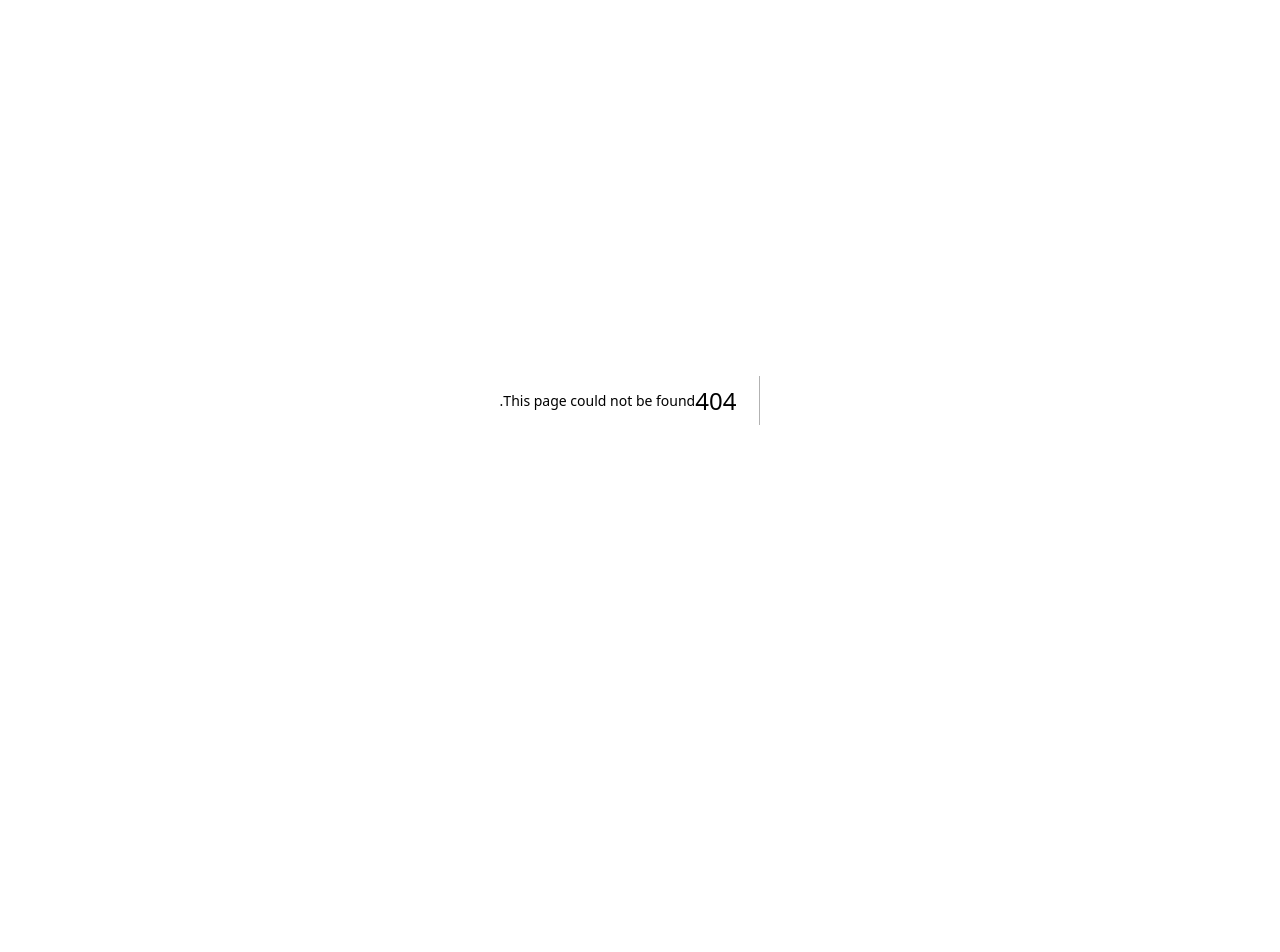
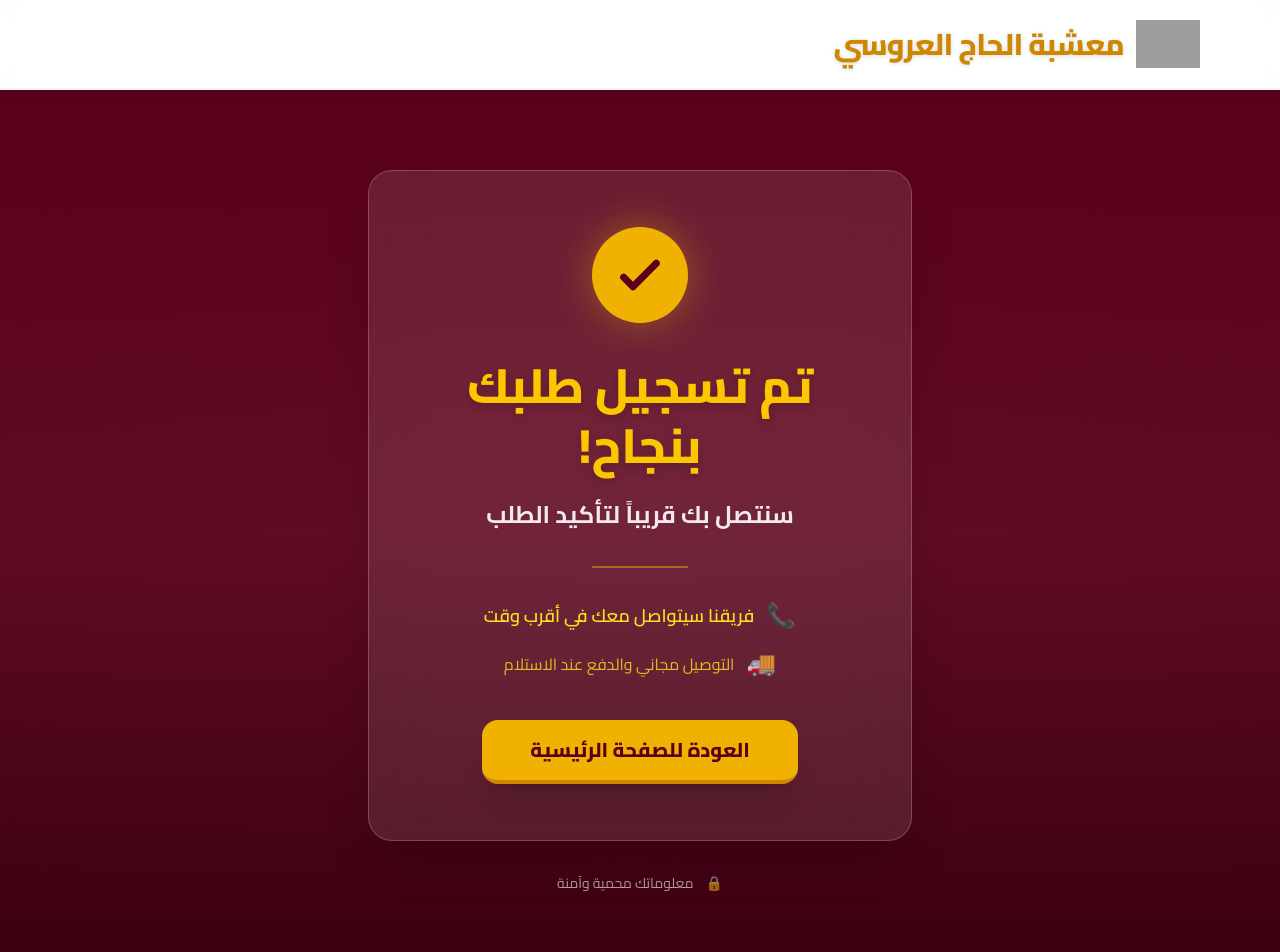
Before and after one commit to sfaraji385-gif/maachaba-landing-page-tiktok-prostat-, a Next.js app: page /thank-you in a window 1280 px wide. Before the commit this address had no page. Shown: the top 952 px of the page. Before the commit the page ends 800 px from the top, so only its background shows below. Built offline with nearby package versions, Linux system fonts and the light colour scheme; grey boxes are pictures that could not be loaded.

Commit message:
Add thank-you page and redirect after form submission

```diff
--- a/src/app/page.tsx
+++ b/src/app/page.tsx
@@ -1,16 +1,17 @@
 "use client";
 
 import Image from "next/image";
+import { useRouter } from "next/navigation";
 import { useState, useEffect, FormEvent } from "react";
 
 export default function Home() {
+  const router = useRouter();
   const [formData, setFormData] = useState({
     name: "",
     phone: "",
     city: "",
   });
   const [isSubmitting, setIsSubmitting] = useState(false);
-  const [showSuccess, setShowSuccess] = useState(false);
   const [showFloatingCTA, setShowFloatingCTA] = useState(false);
 
   useEffect(() => {
@@ -30,29 +31,21 @@ export default function Home() {
     document.getElementById("order-form")?.scrollIntoView({ behavior: "smooth" });
   };
 
-  const handleSubmit = async (e: FormEvent) => {
+  const handleSubmit = (e: FormEvent) => {
     e.preventDefault();
     setIsSubmitting(true);
 
-    try {
+    // Fire the request to Google Sheets (no need to wait)
+    fetch(
+      `https://script.google.com/macros/s/AKfycbw4r6M8JwNrIp1HtvPlanU6Hzb4p5R66GH-_PuuqCeuJsOS8pfQJWRNVIGoiDc98I_etA/exec?name=${encodeURIComponent(formData.name)}&phone=${encodeURIComponent(formData.phone)}&city=${encodeURIComponent(formData.city)}`,
+      {
+        method: "POST",
+        mode: "no-cors"
+      }
+    ).catch((error) => console.error("Error submitting form", error));
 
-
-      await fetch(
-        `https://script.google.com/macros/s/AKfycbw4r6M8JwNrIp1HtvPlanU6Hzb4p5R66GH-_PuuqCeuJsOS8pfQJWRNVIGoiDc98I_etA/exec?name=${formData.name}&phone=${formData.phone}&city=${formData.city}`,
-        {
-          method: "POST",
-          mode: "no-cors"
-        }
-      );
-
-      setShowSuccess(true);
-      setFormData({ name: "", phone: "", city: "" });
-    } catch (error) {
-      console.error("Error submitting form", error);
-      setShowSuccess(true);
-    } finally {
-      setIsSubmitting(false);
-    }
+    // Redirect immediately
+    window.location.href = "/thank-you";
   };
 
   return (
@@ -232,28 +225,6 @@ export default function Home() {
               </button>
             </form>
 
-            {/* Success Message */}
-            {showSuccess && (
-              <div className="mt-8 animate-fade-in-up">
-                <div className="bg-[#5a001a]/80 backdrop-blur-md border-2 border-yellow-500 rounded-2xl p-6 md:p-8 text-center shadow-2xl">
-                  <div className="w-16 h-16 mx-auto mb-4 bg-yellow-500 rounded-full flex items-center justify-center shadow-lg">
-                    <svg className="w-9 h-9 text-[#5a001a]" fill="none" stroke="currentColor" viewBox="0 0 24 24">
-                      <path strokeLinecap="round" strokeLinejoin="round" strokeWidth={3} d="M5 13l4 4L19 7" />
-                    </svg>
-                  </div>
-                  <h3 className="text-2xl md:text-3xl font-black text-yellow-400 mb-3 drop-shadow-md">
-                    تم تسجيل طلبك بنجاح!
-                  </h3>
-                  <p className="text-white text-lg md:text-xl font-bold opacity-90 leading-relaxed">
-                    سنتصل بك قريباً لتأكيد الطلب
-                  </p>
-                  <div className="mt-4 flex items-center justify-center gap-2 text-yellow-300 text-sm font-semibold">
-                    <span className="text-lg">📞</span>
-                    <span>فريقنا سيتواصل معك في أقرب وقت</span>
-                  </div>
-                </div>
-              </div>
-            )}
           </div>
         </section>
       </main>
--- /dev/null
+++ b/src/app/thank-you/page.tsx
@@ -0,0 +1,92 @@
+"use client";
+
+import Image from "next/image";
+import Link from "next/link";
+
+export default function ThankYou() {
+  return (
+    <div className="flex flex-col min-h-screen bg-gray-50 text-gray-900 overflow-x-hidden">
+      {/* Header */}
+      <header className="sticky top-0 z-50 bg-white/85 backdrop-blur-md border-b-2 shadow-sm border-gray-100 py-3 transition-all duration-300">
+        <div className="max-w-6xl mx-auto px-4 flex items-center justify-between">
+          <div className="flex items-center gap-3">
+            <Image src="/logo.png" alt="شعار معشبة الحاج العروسي" width={60} height={60} className="w-12 h-12 md:w-16 md:h-16 object-contain" />
+            <h1 className="text-xl md:text-3xl font-black text-yellow-600 drop-shadow-sm tracking-tight">
+              معشبة الحاج العروسي
+            </h1>
+          </div>
+        </div>
+      </header>
+
+      {/* Thank You Content */}
+      <main className="flex-grow flex flex-col items-center justify-center relative" dir="rtl">
+        {/* Background */}
+        <div
+          className="absolute inset-0 z-0 opacity-20 bg-cover bg-center bg-fixed"
+          style={{ backgroundImage: "url('/backrond.png')" }}
+        />
+        <div className="absolute inset-0 z-0 bg-gradient-to-b from-[#5a001a] via-[#5a001a]/95 to-[#3a0010]" />
+
+        <div className="relative z-10 w-full max-w-xl mx-auto px-4 py-20 flex flex-col items-center">
+          {/* Success Card */}
+          <div className="w-full bg-white/10 backdrop-blur-xl p-10 md:p-14 rounded-3xl shadow-2xl border border-white/20 text-center animate-fade-in-up">
+            {/* Animated Checkmark */}
+            <div className="w-24 h-24 mx-auto mb-8 bg-yellow-500 rounded-full flex items-center justify-center shadow-[0_0_40px_rgba(234,179,8,0.4)] animate-[bounceIn_0.6s_ease-out]">
+              <svg className="w-14 h-14 text-[#5a001a]" fill="none" stroke="currentColor" viewBox="0 0 24 24">
+                <path strokeLinecap="round" strokeLinejoin="round" strokeWidth={3} d="M5 13l4 4L19 7" />
+              </svg>
+            </div>
+
+            {/* Title */}
+            <h2 className="text-3xl md:text-5xl font-black text-yellow-400 mb-5 drop-shadow-lg leading-tight">
+              تم تسجيل طلبك بنجاح!
+            </h2>
+
+            {/* Subtitle */}
+            <p className="text-white text-xl md:text-2xl font-bold opacity-90 leading-relaxed mb-8">
+              سنتصل بك قريباً لتأكيد الطلب
+            </p>
+
+            {/* Divider */}
+            <div className="h-[2px] w-24 mx-auto bg-yellow-500/50 rounded-full mb-8" />
+
+            {/* Details */}
+            <div className="flex flex-col gap-4 mb-10">
+              <div className="flex items-center justify-center gap-3 text-yellow-300 font-semibold text-lg">
+                <span className="text-2xl">📞</span>
+                <span>فريقنا سيتواصل معك في أقرب وقت</span>
+              </div>
+              <div className="flex items-center justify-center gap-3 text-yellow-300/80 font-medium text-base">
+                <span className="text-2xl">🚚</span>
+                <span>التوصيل مجاني والدفع عند الاستلام</span>
+              </div>
+            </div>
+
+            {/* Back Button */}
+            <Link
+              href="/"
+              className="inline-block bg-yellow-500 hover:bg-yellow-400 text-[#5a001a] font-black text-xl py-4 px-12 rounded-2xl shadow-xl transition-all hover:scale-105 active:scale-95 border-b-4 border-yellow-600"
+            >
+              العودة للصفحة الرئيسية
+            </Link>
+          </div>
+
+          {/* Trust Badge */}
+          <div className="mt-8 flex items-center gap-3 text-white/60 text-sm font-medium">
+            <span>🔒</span>
+            <span>معلوماتك محمية وآمنة</span>
+          </div>
+        </div>
+      </main>
+
+      {/* Footer */}
+      <footer className="bg-[#111111] text-gray-400 pt-8 pb-6 border-t-[6px] border-maroon-800 relative z-10 w-full">
+        <div className="max-w-4xl mx-auto px-4 text-center">
+          <p className="text-sm font-medium tracking-wide">
+            &copy; {new Date().getFullYear()} <span className="text-yellow-600">معشبة الحاج العروسي</span>. جميع الحقوق محفوظة.
+          </p>
+        </div>
+      </footer>
+    </div>
+  );
+}
```
